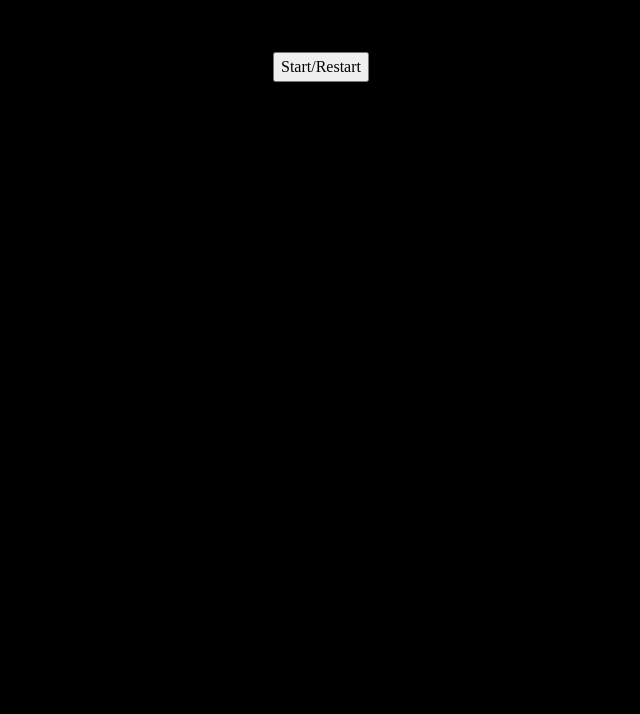
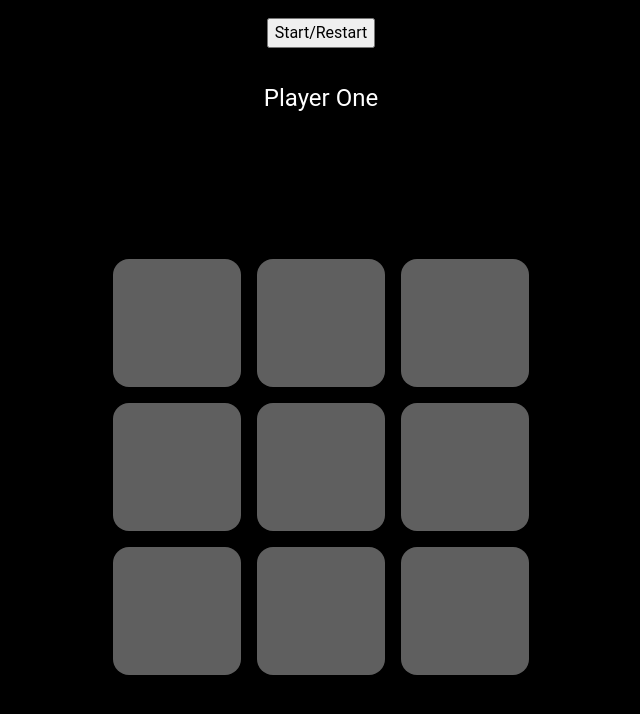
Before and after one commit to SirTortuga333/tic-tac-toe, a plain HTML site: page index.html in a window 1280 px wide. Shown: the whole page, without its empty margins (319-959 px from the left). Drawn offline with Linux system fonts and the light colour scheme.

Commit message:
Made screenController to put all DOM related functions in Created displayGameBoard which adds buttons based on the current board TO-DO Delete previous buttons before creating new ones Complete playerClaimCell function so it updates the button content

```diff
--- a/index.html
+++ b/index.html
@@ -5,11 +5,12 @@
     <meta name="viewport" content="width=device-width, initial-scale=1.0">
     <title>Tic Tac Toe</title>
     <link rel="stylesheet" href="./style.css">
-    <script src="./script.js"></script>
+    <script src="./script.js" defer></script>
 </head>
 <body>
     <div class="ui">
         <button type="button" id="start">Start/Restart</button>
+        <div class="player-turn">Player One</div>
     </div>
     <div class="game-container">
     </div>
--- a/script.js
+++ b/script.js
@@ -140,5 +140,39 @@ const gameController = (function(playerOneName = "Player One", playerTwoName = "
     // Initial print
     printNewRound();
 
-    return {playRound}
+    return {playRound, printNewRound, getActivePlayer}
 })();
+
+const screenController = (function(doc){
+    const gameContainer = doc.querySelector('.game-container');
+    const messageDisplay = doc.querySelector('.player-turn');
+
+    function displayActivePlayer(player){
+        messageDisplay.textContent = `${player}'s turn.`;
+    }
+
+    function displayGameBoard(){
+        for (let index = 0; index < gameBoard.getBoard().length; index++) {
+            const cellButton = doc.createElement('button');
+            cellButton.dataset.index = index;
+            cellButton.textContent = gameBoard.getBoard()[index].getMark();
+
+            // Only empty cells are claimable
+            if(cellButton.textContent = ' '){
+                cellButton.addEventListener('click', playerClaimCell);
+            }
+
+            gameContainer.appendChild(cellButton);
+        }
+    }
+
+
+    displayGameBoard()
+    return {displayActivePlayer, displayGameBoard}
+
+})(document);
+
+// Function for Event listeners on Cell Buttons
+function playerClaimCell(e){
+    console.log(e)
+}
--- a/style.css
+++ b/style.css
@@ -47,6 +47,18 @@ body {
     grid-template-columns: 1fr;
     grid-template-rows: 1fr 5fr;
     place-items: center;
+    font-family: Roboto, system-ui, -apple-system, BlinkMacSystemFont, 'Segoe UI', Oxygen, Ubuntu, Cantarell, 'Open Sans', 'Helvetica Neue', sans-serif;
+}
+
+.ui{
+    display: flex;
+    flex-direction: column;
+    align-items: center;
+    gap: 2rem;
+}
+
+.ui > .player-turn{
+    font-size: 1.5rem;
 }
 
 .game-container{
@@ -57,7 +69,7 @@ body {
     gap: 1rem;
 }
 
-.game-container > div > button{
+.game-container > button{
     width: 8rem;
     height: 8rem;
     border-radius: 1rem;
```
